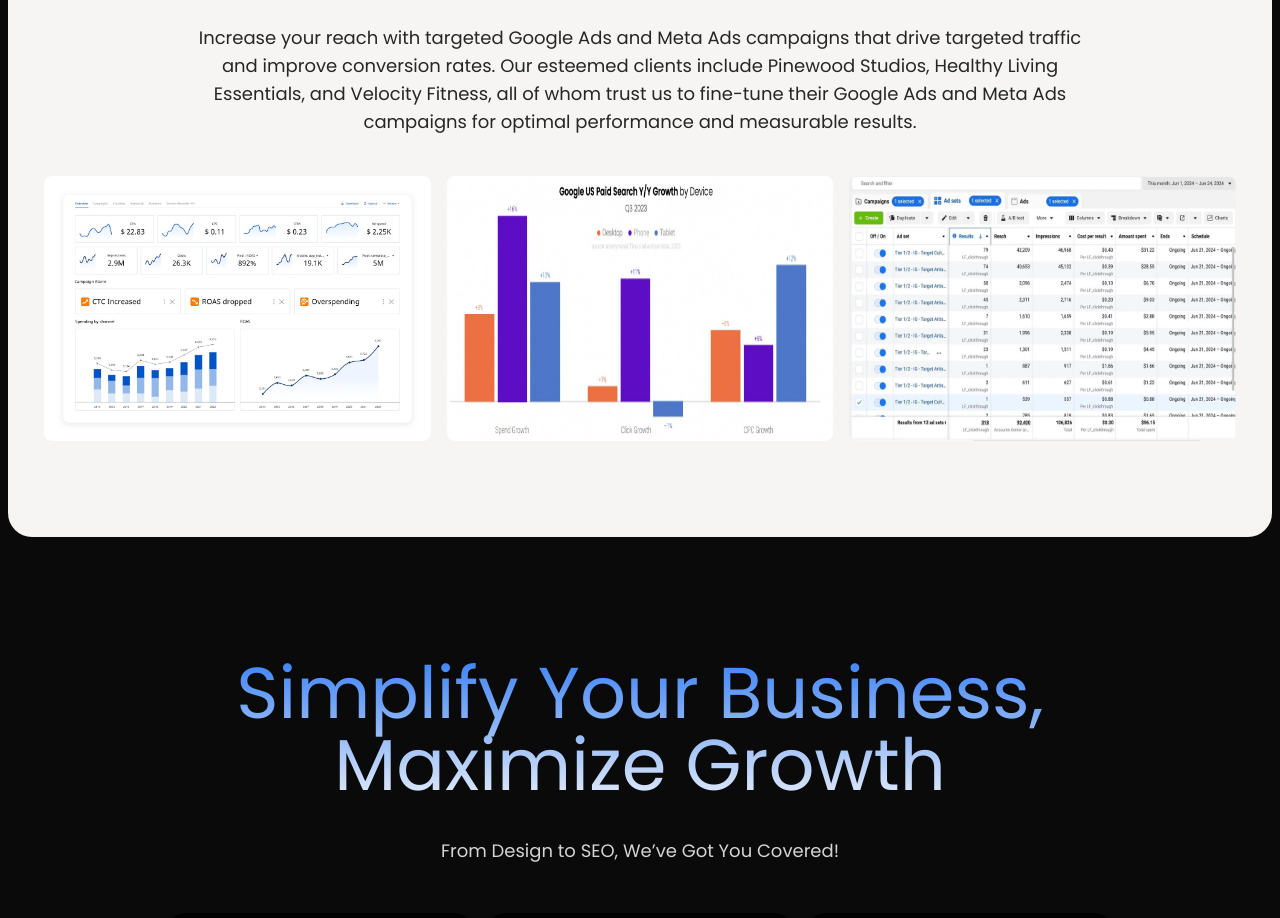
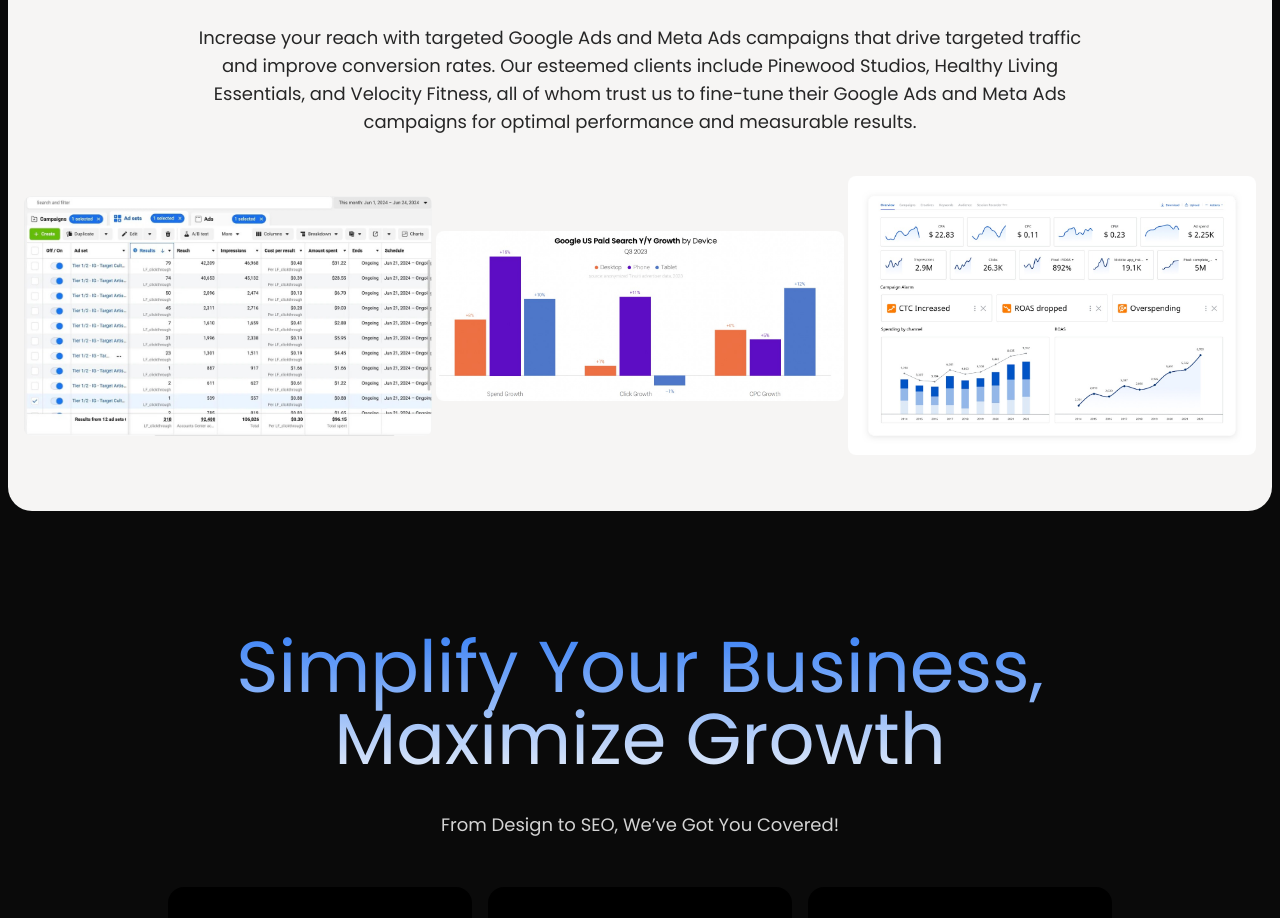
Before and after one commit to suyashranjan-1/Mercato, a Next.js app: page / in a window 1280 px wide. Shown: the part 4840-5758 px from the top of the page. Built offline with nearby package versions, Linux system fonts and the light colour scheme.

Commit message:
Ads complete

```diff
--- a/app/adrunning.tsx
+++ b/app/adrunning.tsx
@@ -31,39 +31,25 @@
         <p className="mt-4 text-lg font-normal  text-neutral-800 max-w-4xl text-center mx-auto">
         Increase your reach with targeted Google Ads and Meta Ads campaigns that drive targeted traffic and improve conversion rates. Our esteemed clients include Pinewood Studios, Healthy Living Essentials, and Velocity Fitness, all of whom trust us to fine-tune their Google Ads and Meta Ads campaigns for optimal performance and measurable results.
         </p>
-        <div className="grid grid-cols-3 md:grid-cols-3 gap-4 py-10 px-5">
-            <div className="grid gap-4">
-                <div>
-                    <Image
-                    width={500}
-                    height={600}
-                    priority
-                    className="h-full w-full rounded-lg object-cover" src="/images/ads1.jpg" alt=""/>
-                </div>
+        <div className="md:flex items-center justify-center    gap-1">
+                          {logos.map((logos, index) => (
+                            <div
+                              key={index}
+                              className="flex flex-col items-center justify-center mt-10 mx-auto"
+                            >
+                              <div className="flex flex-col items-center justify-center ">
+                                <Image
+                                  src={logos.image}
+                                  alt="shopify store"
+                                  width={500}
+                                  height={500}
+                                  className="rounded-lg mx-auto"
+                                />
 
-            </div>
-            <div className="grid gap-4">
-                <div>
-                    <Image
-                    width={500}
-                    height={500}
-                    priority
-                    className="h-full max-w-full rounded-lg" src="/images/ads3.jpg" alt=""/>
-                </div>
-
-            </div>
-            <div className="grid gap-4">
-                <div>
-                    <Image
-                    width={500}
-                    height={500}
-                    priority
-                    className="h-full max-w-full rounded-lg" src="/images/ads2.jpg" alt=""/>
-                </div>
-
-            </div>
-
-      </div>
+                              </div>
+                            </div>
+                          ))}
+                        </div>
       </div>
     </section>
   );
```
